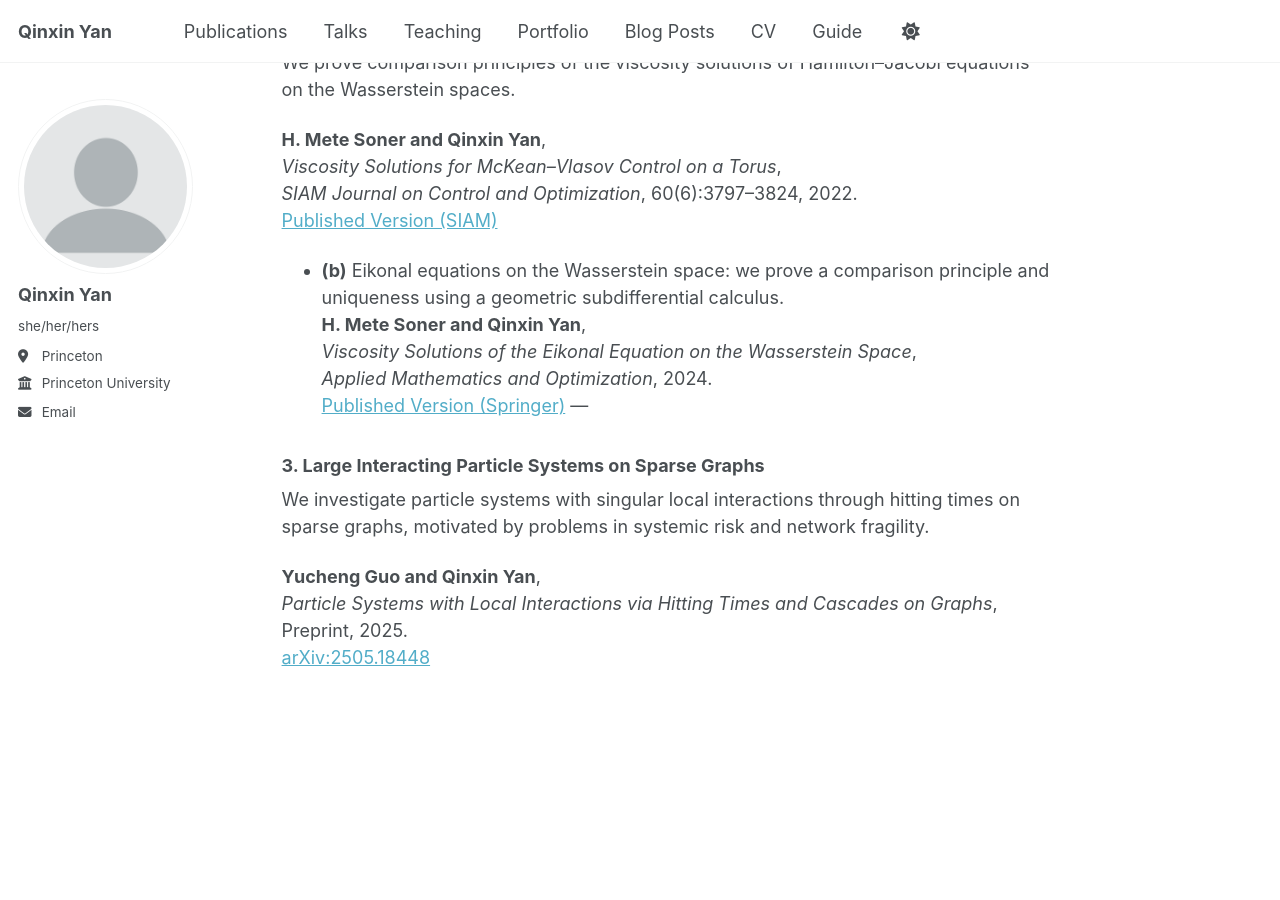
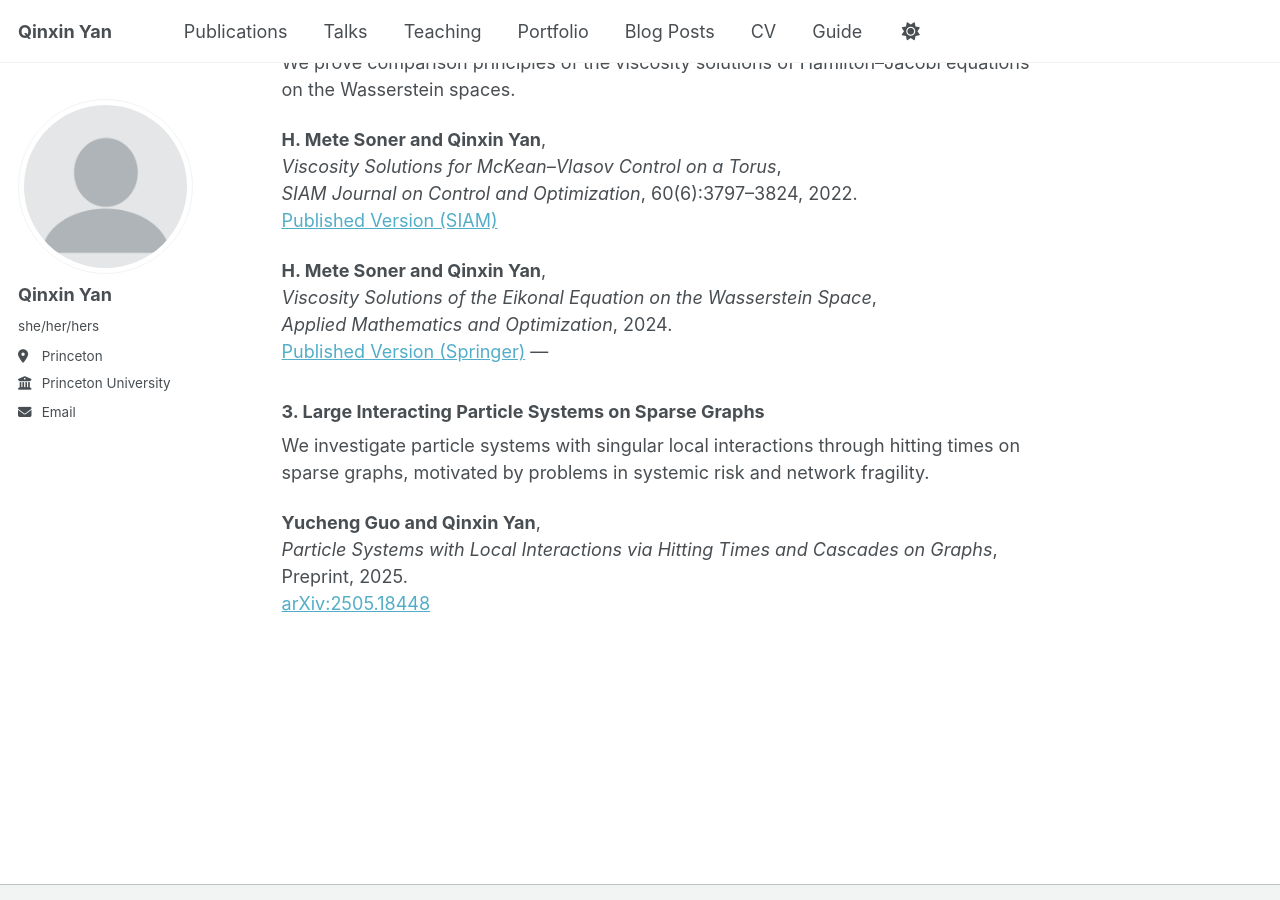
Before and after one commit to Qinxin-Yan/qinxin-yan.github.io, a Jekyll site: the page built from _pages/research.md, in a window 1280 px wide and 900 px high, scrolled down 892 px. Built offline with Jekyll 4.4.1, drawn with Linux system fonts in a browser that asks for light colours.

Commit message:
Update research.md

```diff
--- a/_pages/research.md
+++ b/_pages/research.md
@@ -38,7 +38,7 @@ We prove comparison principles of the viscosity solutions of Hamilton–Jacobi e
 *Viscosity Solutions for McKean–Vlasov Control on a Torus*,
 _SIAM Journal on Control and Optimization_, 60(6):3797–3824, 2022.
 [Published Version (SIAM)](https://epubs.siam.org/doi/full/10.1137/22M1543732)
-- **(b)** Eikonal equations on the Wasserstein space: we prove a comparison principle and uniqueness using a geometric subdifferential calculus.
+
 **H. Mete Soner and Qinxin Yan**,
 *Viscosity Solutions of the Eikonal Equation on the Wasserstein Space*,
 _Applied Mathematics and Optimization_, 2024.
```
